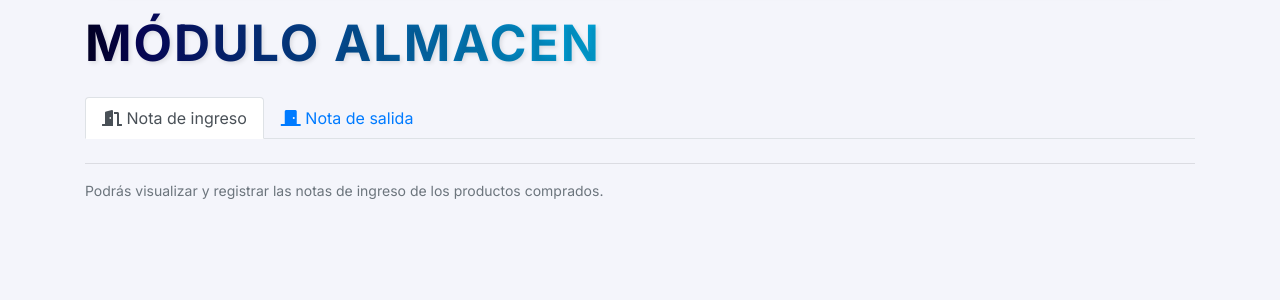
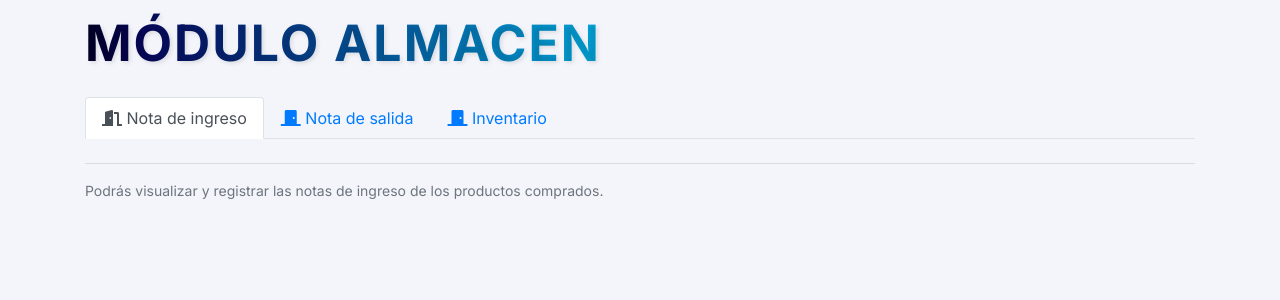
Before and after one commit to ryushade/CONTABILIDAD_PROYECTO, a Flask app: page /transaccional/almacen in a window 1280 px wide. Shown: the part 129-429 px from the top of the page. Run offline with Flask 3, Linux system fonts and the light colour scheme; some libraries are stand-ins or nearby versions.

Commit message:
Inventariozzzzzzzzzzzzzzzzzzzzzzzzzzzzzzzzz (plis virolo)

```diff
--- a/app/templates/transaccional/almacen/almacen.html
+++ b/app/templates/transaccional/almacen/almacen.html
@@ -25,6 +25,9 @@
         <a class="nav-item nav-link" href="#siscon" data-toggle="tab">
             <i class="fas fa-door-closed"></i> Nota de salida
         </a>
+        <a class="nav-item nav-link" href="#sisinv" data-toggle="tab">
+            <i class="fas fa-door-closed"></i> Inventario
+        </a>
     </div>
 </div>
 
@@ -50,6 +53,17 @@
             </p>
         </div>
     </div>
+
+        <!-- Inventario -->
+        <div class="tab-pane fade" id="sisinv">
+            <!-- Detalles -->
+            <div class="mb-4">
+                <hr>
+                <p class="text-muted" style="font-size: 14px;">
+                    Podrás visualizar el inventario de productos.
+                </p>
+            </div>
+        </div>
 </div>
 </div>
 {% endblock %}
```
